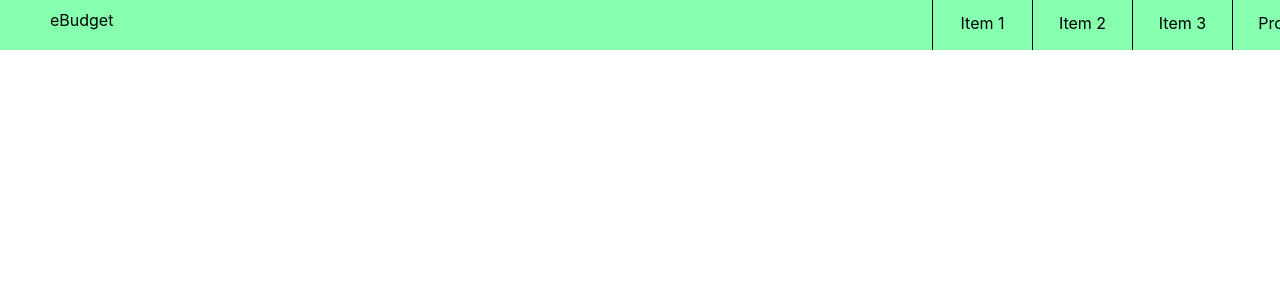
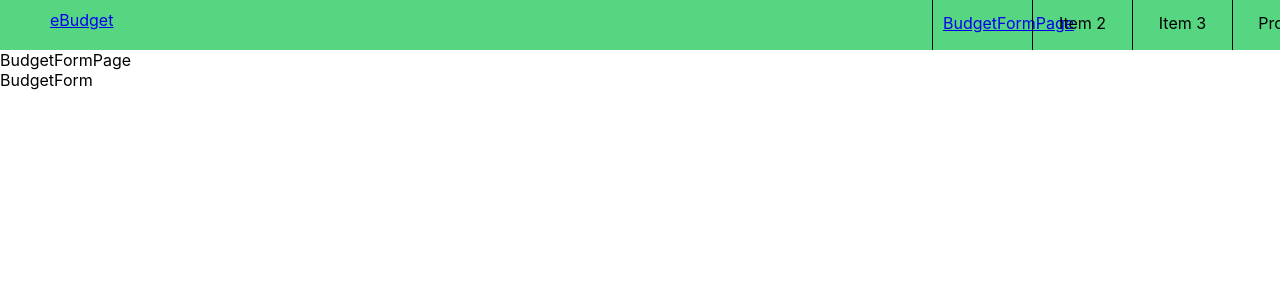
Before and after one commit to zullicm/ebudget, a React (Create React App) app in the folder client/: page /formpage in a window 1280 px wide. Shown: the top 300 px of the page. Built offline with nearby package versions, Linux system fonts and the light colour scheme.

Commit message:
Creating budget form

```diff
--- a/client/src/App.css
+++ b/client/src/App.css
@@ -42,10 +42,11 @@
   grid-template-rows: 50px;
   grid-template-columns: 100px 65% 100px 100px 100px 100px;
   margin: 0px;
-  background-color: rgb(134, 255, 174);
+  background-color: rgb(87, 214, 129);
 }
 
 .eBudget-Logo{
+  cursor: pointer;
   margin: 0px;
   padding: 10px 50px;
   padding-bottom: 15px;
@@ -56,6 +57,7 @@
 }
 
 .item{
+  cursor: pointer;
   text-align: center;
   border: 1px solid black;
   padding: 10px;
--- a/client/src/App.js
+++ b/client/src/App.js
@@ -5,6 +5,7 @@ import './App.css';
 import HomePage from './Pages/HomePage';
 import ReactLogo from './Pages/ReactLogo';
 import NavBar from './Component/NavBar';
+import BudgetFormPage from './Pages/BudgetFormPage';
 
 function App() {
   return (
@@ -13,6 +14,7 @@ function App() {
       <Routes>
         <Route exact path='/' element={<HomePage />} />
         <Route exact path='/react' element={<ReactLogo />} logo={logo} />
+        <Route exact path='/formpage' element={<BudgetFormPage/>} />
       </Routes>
     </div>
   );
--- /dev/null
+++ b/client/src/Component/BudgetForm.js
@@ -0,0 +1,13 @@
+import React from "react";
+
+function BudgetForm(){
+
+  return(
+    <div>
+      BudgetForm
+
+    </div>
+  )
+}
+
+export default BudgetForm
--- a/client/src/Component/NavBar.js
+++ b/client/src/Component/NavBar.js
@@ -1,18 +1,15 @@
 import React from "react";
+import { NavLink } from "react-router-dom";
 
 function NavBar() {
 
-  function navTest(word){
-    console.log(word)
-  }
-
   return(
     <div id="NavBar">
-      <div onClick={() => navTest("eBudget Logo")} className="eBudget-Logo">eBudget</div>
-      <div onClick={() => navTest()} className="item item-1">Item 1</div>
-      <div onClick={() => navTest()} className="item item-2">Item 2</div>
-      <div onClick={() => navTest()} className="item item-3">Item 3</div>
-      <div onClick={() => navTest("Profile")} className="item item-4">Profile</div>
+      <NavLink className="eBudget-Logo" exact to="/">eBudget</NavLink>
+      <NavLink className="item item-1" exact to="/formpage">BudgetFormPage</NavLink>
+      <div className="item item-2">Item 2</div>
+      <div className="item item-3">Item 3</div>
+      <div className="item item-4">Profile</div>
     </div>
   )
 }
--- /dev/null
+++ b/client/src/Pages/BudgetFormPage.js
@@ -0,0 +1,14 @@
+import React from "react";
+import BudgetForm from "../Component/BudgetForm";
+
+function BudgetFormPage(){
+
+  return(
+    <div>
+      BudgetFormPage
+      <BudgetForm />
+    </div>
+  )
+}
+
+export default BudgetFormPage
```
